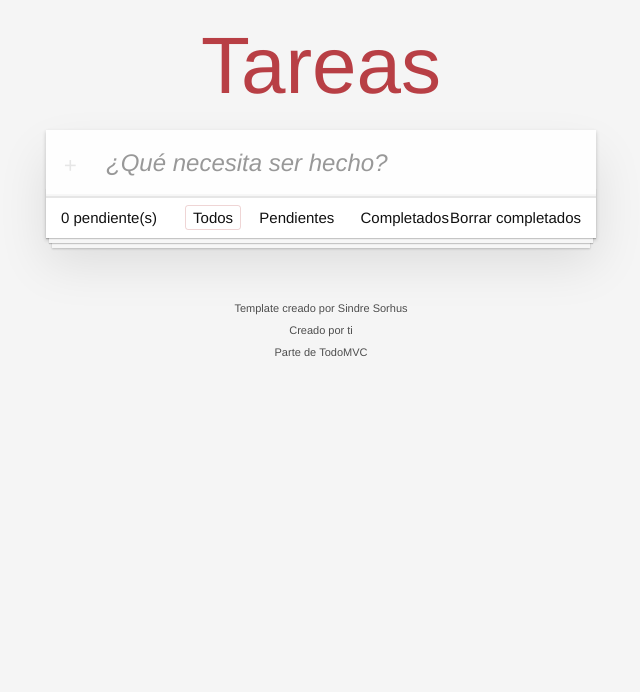
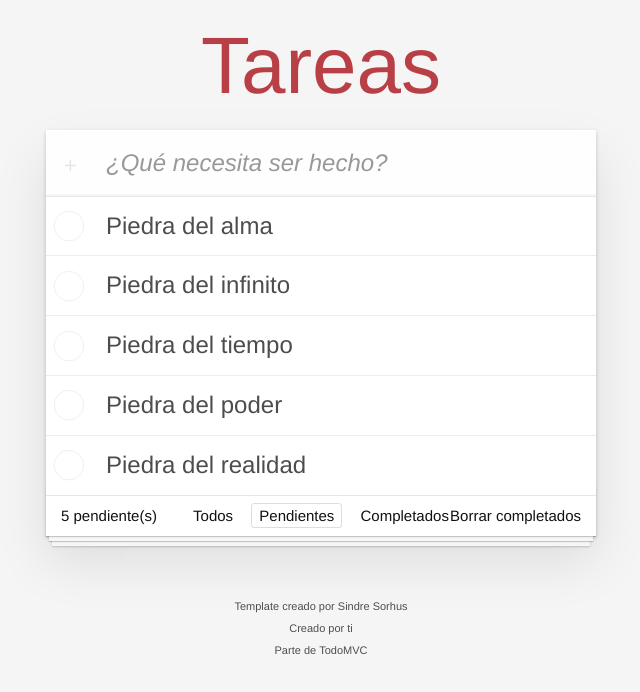
Before and after one commit to danmcode/basic_js, a website built with Vite: page 05-todo-app/index.html in a window 1280 px wide. Both pictures are taken after a click on the link "Pendientes". Shown: the whole page, without its empty margins (319-959 px from the left). Built offline with nearby package versions, Linux system fonts and the light colour scheme.

Commit message:
Se terminó el todo-app

```diff
--- a/05-todo-app/index.html
+++ b/05-todo-app/index.html
@@ -1,10 +1,10 @@
-<!DOCTYPE html>
+<!doctype html>
 <html lang="en">
   <head>
     <meta charset="UTF-8" />
     <link rel="icon" type="image/svg+xml" href="/vite.svg" />
     <meta name="viewport" content="width=device-width, initial-scale=1.0" />
-    <title>Todo App</title>
+    <title>ToDo - App</title>
   </head>
   <body>
     <div id="app"></div>
--- a/05-todo-app/main.js
+++ b/05-todo-app/main.js
@@ -1,6 +1,7 @@
+import todoStore from './src/store/todo.store';
+import { App } from './src/todos/app';
 import './style.css';
-import {App} from './src/todos/app';
-import todoStore from './src/store/todo.store'
 
 todoStore.initStore();
+
 App('#app');
--- a/05-todo-app/package.json
+++ b/05-todo-app/package.json
@@ -1,5 +1,5 @@
 {
-  "name": "todo-app",
+  "name": "todo",
   "private": true,
   "version": "0.0.0",
   "type": "module",
@@ -9,7 +9,7 @@
     "preview": "vite preview"
   },
   "devDependencies": {
-    "vite": "^3.2.3"
+    "vite": "^4.4.5"
   },
   "dependencies": {
     "uuid": "^9.0.0"
--- a/05-todo-app/src/store/todo.store.js
+++ b/05-todo-app/src/store/todo.store.js
@@ -1,24 +1,122 @@
-import { Todo } from "../todos/models/todo.model";
+import { Todo } from "../todos/models/todo.model"
 
-const Filters = {
-    All: 'All',
-    Completed: 'Completed',
-    Pending: 'Pending'
-};
+export const Filters = {
+    All: 'all',
+    Completed: 'completed',
+    Pending: 'pending',
+}
 
 const state = {
     todos: [
-        new Todo('Piedra del Infinito'),
-        new Todo('Piedra del Alma'),
-        new Todo('Piedra del Tiempo'),
-    ]
-};
+        new Todo('Piedra del alma'),
+        new Todo('Piedra del infinito'),
+        new Todo('Piedra del tiempo'),
+        new Todo('Piedra del poder'),
+        new Todo('Piedra del realidad'),
+    ],
+    filter: Filters.All,
+}
 
-const initStore = () =>{
-    console.log(state)
-    console.log('InitStore 🥑')
-};
+const initStore = () => {
+    loadStore();
+    console.log('InitStore 🥑');
+}
 
-export default {
+
+const loadStore = () => {
+
+    if( !localStorage.getItem('state') ) return;
+
+    const { todos = [], filter = Filters.All } = JSON.parse( localStorage.getItem('state') );
+
+    state.todos = todos;
+    state.filter = filter;
+}
+
+const saveStateToLocalStorage = () => {
+    localStorage.setItem('state', JSON.stringify(state));
+}
+
+
+const getTodos = ( filter = Filters.All) => {
+
+    switch( filter ){
+        case Filters.All:
+            return [...state.todos];
+        case Filters.Completed:
+            return state.todos.filter( todo => todo.done );
+        case Filters.Pending:
+            return state.todos.filter( todo => !todo.done );
+        default:
+            throw new Error(`Option ${ filter } is not valid `);
+
+    }
+
+}
+
+/**
+ *
+ * @param {String} description
+ */
+const addTodo = ( description ) => {
+    if ( !description ) throw new Error('Description is required');
+
+    state.todos.push( new Todo(description) );
+    saveStateToLocalStorage();
+}
+
+/**
+ *
+ * @param {String} description
+ */
+const toggleTodo = ( todoId ) => {
+
+    state.todos = state.todos.map( todo => {
+        if( todo.id === todoId ){
+            todo.done = !todo.done;
+        }
+
+        return todo;
+    });
+
+    saveStateToLocalStorage();
+}
+
+/**
+ *
+ * @param {String} description
+ */
+const deleteTodo = ( todoId ) => {
+    state.todos = state.todos.filter( todo => todo.id !== todoId );
+    saveStateToLocalStorage();
+
+}
+
+
+const deleteCompleted = () => {
+    state.todos = state.todos.filter( todo => !todo.done );
+    saveStateToLocalStorage();
+
+}
+
+const setFilter = ( newFilter = Filters.All ) => {
+    state.filter = newFilter;
+    saveStateToLocalStorage();
+
+}
+
+const getCurrentFilter = () =>{
+    return state.filter;
+}
+
+export default{
+    addTodo,
+    deleteCompleted,
+    deleteTodo,
+    getCurrentFilter,
+    getTodos,
     initStore,
+    loadStore,
+    setFilter,
+    toggleTodo,
 }
--- a/05-todo-app/src/todos/app.html
+++ b/05-todo-app/src/todos/app.html
@@ -37,7 +37,7 @@
         <!-- Remove this if you don't implement routing -->
         <ul class="filters">
             <li>
-                <a class="selected filtro" class="selected" href="#/">Todos</a>
+                <a class="filtro" class="selected" href="#/">Todos</a>
             </li>
             <li>
                 <a class="filtro" href="#/active">Pendientes</a>
--- a/05-todo-app/src/todos/app.js
+++ b/05-todo-app/src/todos/app.js
@@ -1,16 +1,100 @@
-import html from './app.html?raw'
+import html from './app.html?raw';
+import todoStore, { Filters } from '../store/todo.store'
+import { renderTodos } from '../use-cases/render-todos';
+import { renderPending } from '../use-cases/render-pending';
+
+const ElementsIDs = {
+    ClearCompleted : '.clear-completed',
+    TodoList: '.todo-list',
+    NewTodoInput: '#new-todo-input',
+    TodoFilters: '.filtro',
+    PendingCountLabel: '#pending-count',
+}
 
 /**
+ *
  * @param {String} elementId
  */
-export const App = ( elementId ) =>{
+export const App = ( elementId ) => {
 
-    //Cuando la App se llama
-    (()=>{
+    const displayTodos = () => {
+        const todos = todoStore.getTodos( todoStore.getCurrentFilter() );
+        renderTodos( ElementsIDs.TodoList, todos );
+        updatePendingCount();
+    }
+
+    const updatePendingCount = () => {
+        renderPending(ElementsIDs.PendingCountLabel);
+    }
+
+    (() => {
         const app = document.createElement('div');
         app.innerHTML = html;
-        document.querySelector(elementId).append(app);
+        document.querySelector(elementId).append( app );
+
+        displayTodos();
     })();
 
+    const newDescriptionInput = document.querySelector( ElementsIDs.NewTodoInput );
+    const todoListUl = document.querySelector( ElementsIDs.TodoList );
+    const clearCompletedButton = document.querySelector( ElementsIDs.ClearCompleted);
+    const filtersLIs = document.querySelectorAll( ElementsIDs.TodoFilters );
 
-};
+    newDescriptionInput.addEventListener('keyup', (event ) => {
+
+        if( event.keyCode !== 13 ) return;
+
+        if(event.target.value.trim().length === 0) return;
+
+        todoStore.addTodo( event.target.value );
+        displayTodos();
+        event.target.value = '';
+    });
+
+    todoListUl.addEventListener('click', (event) => {
+        const element = event.target.closest('[data-id]');
+        todoStore.toggleTodo(element.getAttribute('data-id'));
+        displayTodos();
+    });
+
+    todoListUl.addEventListener( 'click', (event) => {
+        if( !event.target.closest('.destroy') ) return;
+        const element = event.target.closest('[data-id]');
+
+        todoStore.deleteTodo( element.getAttribute('data-id'));
+        displayTodos();
+
+    });
+
+    clearCompletedButton.addEventListener('click', () => {
+        todoStore.deleteCompleted();
+        displayTodos();
+    });
+
+    filtersLIs.forEach( element => {
+
+        element.addEventListener('click', (element) => {
+
+            filtersLIs.forEach( el => el.classList.remove('selected') );
+
+            element.target.classList.add('selected');
+
+            switch( element.target.text ){
+                case 'Todos':
+                    todoStore.setFilter( Filters.All );
+                    break;
+                case 'Pendientes':
+                    todoStore.setFilter( Filters.Pending );
+                    break;
+                case 'Completados':
+                    todoStore.setFilter( Filters.Completed );
+                    break;
+            }
+
+            displayTodos();
+
+        });
+
+    });
+
+}
--- a/05-todo-app/src/todos/models/todo.model.js
+++ b/05-todo-app/src/todos/models/todo.model.js
@@ -1,4 +1,4 @@
-import { v4 as uuid } from 'uuid'
+import { v4 as uuid } from "uuid";
 
 export class Todo {
 
@@ -7,10 +7,10 @@ export class Todo {
      * @param {String} description
      */
     constructor( description ){
-        this.id             = uuid(),
-        this.description    = description;
-        this.done           = false;
-        this.createAt       = new Date()
+        this.id = uuid();
+        this.description = description;
+        this.done = false;
+        this.createdAt = new Date();
     }
 
 }
--- /dev/null
+++ b/05-todo-app/src/use-cases/create-todo-html.js
@@ -0,0 +1,25 @@
+export const createTodoHTML = (todo) => {
+    if (!todo) {
+        throw new Error('A TODO object is required');
+    }
+
+    const { done, description, id } = todo;
+
+    const html = `
+        <div class="view">
+            <input class="toggle" type="checkbox" ${ done ? 'checked' : '' }>
+            <label> ${ description } </label>
+            <button class="destroy"></button>
+        </div>
+        <input class="edit" value="Create a TodoMVC template">
+    `;
+
+    const liElement = document.createElement('li');
+    liElement.innerHTML = html;
+    liElement.setAttribute('data-id', id);
+
+    if(todo.done)
+    liElement.classList.add('completed');
+
+    return liElement;
+}
--- /dev/null
+++ b/05-todo-app/src/use-cases/index.js
@@ -0,0 +1,2 @@
+import { createTodoHTML } from "./create-todo-html";
+import { renderTodos } from "./render-todos";
--- /dev/null
+++ b/05-todo-app/src/use-cases/render-pending.js
@@ -0,0 +1,15 @@
+import todoStore, { Filters } from "../store/todo.store";
+
+let element;
+
+export const renderPending = ( elementId ) => {
+
+    if( !element )
+        element = document.querySelector( elementId );
+
+    if( !element )
+        throw new Error(`Element ${ elementId } no found`);
+
+    element.innerHTML = todoStore.getTodos( Filters.Pending ).length;
+
+}
--- /dev/null
+++ b/05-todo-app/src/use-cases/render-todos.js
@@ -0,0 +1,23 @@
+import { createTodoHTML } from "./create-todo-html";
+
+let element;
+
+/**
+ *
+ * @param {String} elementId
+ * @param {Todo} todos
+ */
+export const renderTodos = ( elementId, todos= [] ) => {
+
+    if( !element )
+        element = document.querySelector( elementId );
+
+    if( !element ) throw new Error(`Element ${ elementId } not found`);
+
+    element.innerHTML = '';
+
+    todos.forEach(todo => {
+        element.append( createTodoHTML(todo) );
+    });
+
+}
```
Also changed, not shown: 05-todo-app/javascript.svg (added), 1 other file.
